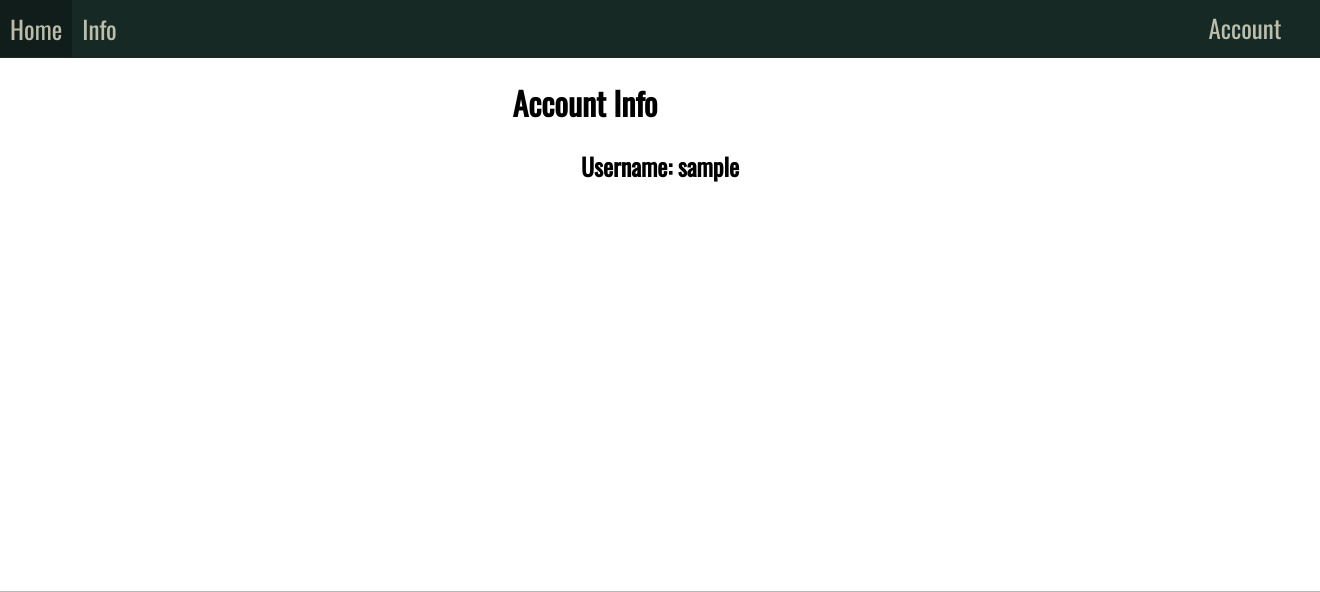
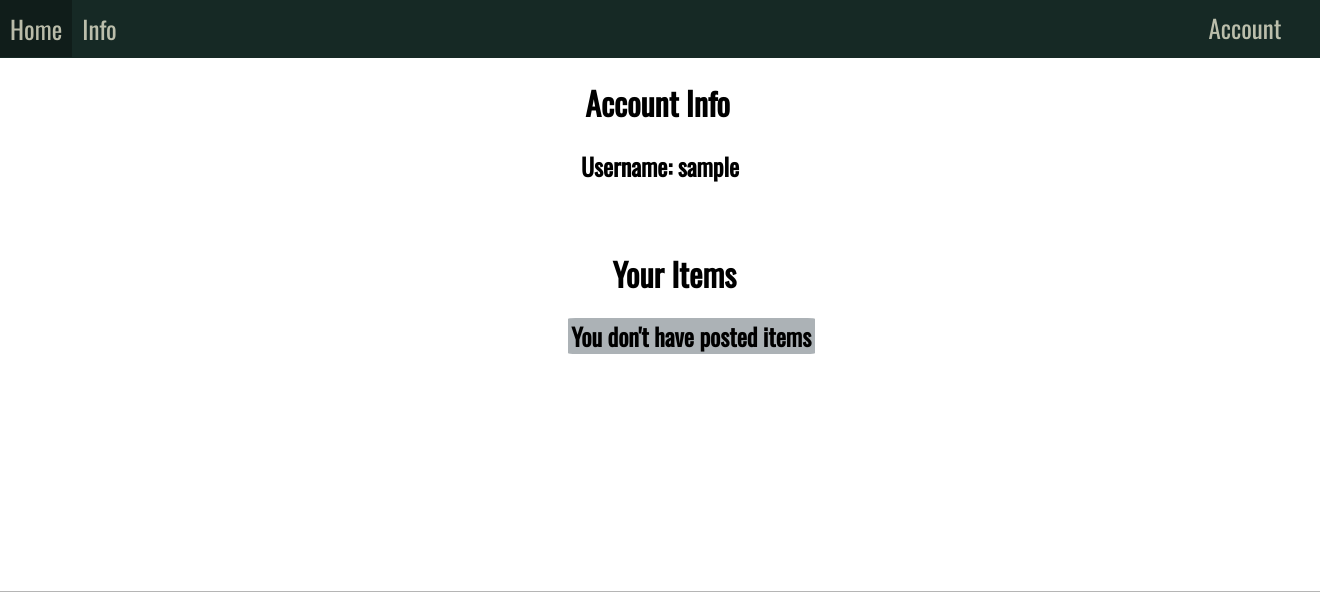
Before and after one commit to simicoder/DjangoShop, a Django app: page /account in a window 1320 px wide. Shown: the top 592 px of the page. Run offline with Django 3.2, Linux system fonts and the light colour scheme; the visitor is signed in with stand-in values (Sample User, id 1); data that the repository does not hold is empty.

Commit message:
account info customized

```diff
--- a/store/static/store/style.css
+++ b/store/static/store/style.css
@@ -330,3 +330,57 @@ button
     border-radius: 5px;
     color:white;
 }
+
+#signup-labels-container
+{
+    width: 13em;
+}
+
+#signup-title
+{
+    margin-left: 6em;
+}
+
+#password-helptext
+{
+    display: block;
+    font-size: 15px;
+}
+
+#account-product-list
+{
+    margin-top: 5%;
+    width: 70em;
+    min-height: 5em;
+    margin-left: 15%;
+}
+
+#account-title
+{
+    margin-left: 11%;
+}
+
+#account-youritems
+{
+    margin-left: 37%;
+}
+
+#account-items-navbar
+{
+    width: 100%;
+}
+
+#delete_all_button
+{
+    font-size: 20px;
+    margin-left: 36%;
+}
+
+#account-any-product-text
+{
+    margin-left: 33%;
+    border-radius: 3%;
+    background-color: rgba(163, 170, 175, 0.9);
+    width: 10.3em;
+    text-align: center;
+}
--- a/store/templates/store/account.html
+++ b/store/templates/store/account.html
@@ -1,9 +1,47 @@
 {% extends 'store/base.html' %}
 
 {% block content %}
-	<h1 align="center">Account Info</h1>
-    <h2 align="center">Username: {{ user.username }}</h1>
-    {% if user.emial %}
-    	<h2 align="center">Email: {{ user.email }}</h1>
-    {% endif %}
+	<div align="center">
+		<h1 id="account-title">Account Info</h1>
+    	<h2>Username: {{ user.username }}</h2>
+    	{% if user.emial %}
+    		<h2 align="center">Email: {{ user.email }}</h2>
+    	{% endif %}
+	</div>
+
+    <div id="account-product-list">
+    	<h1 id="account-youritems">Your Items</h1>
+    	{% if products %}
+	    	<div id="account-items-navbar">
+	    		<button id="delete_all_button" onclick="deleting_all();">Delete all items</button>
+	    	</div>
+	    	{% for product in products %}
+	        	<a class="products" align="center" href="/products/{{ product.id }}">
+	            	<img src="{{ product.images.all.first }}" height="200px" style="border-radius: 5px">
+	            	<h2>{{ product.title }}</h2>
+	            	<h2>{{ product.price }} $</h2>
+	        	</a>
+	    	{% endfor %}
+	    {% else %}
+	    	<h2 id="account-any-product-text">You don't have posted items</h2>
+    	{% endif %}
+	</div>
+
+	<script type="text/javascript">
+		function deleting_all()
+		{
+			var deleting_pop_up = document.createElement("DIV");
+	        deleting_pop_up.style.position = "absolute";
+	        deleting_pop_up.style.width = 40+"%";
+	        deleting_pop_up.style.height = 30+"%";
+	        deleting_pop_up.style.backgroundColor = "rgb(81,96,97)";
+	        deleting_pop_up.style.border = "black solid 2px";
+	        deleting_pop_up.style.marginLeft = 30+"%";
+	        deleting_pop_up.style.marginTop = 8+"%";
+	        deleting_pop_up.style.borderRadius = "5px";
+	        deleting_pop_up.id = "deleting_pop_up";
+	        document.getElementById('content').appendChild(deleting_pop_up);
+	        deleting_pop_up.insertAdjacentHTML( 'afterbegin', '<form align="center" action="" method="post">{% csrf_token %} <h1>Are you sure?</h1> <input type="submit" name="delete" value="Yes, I want delete all items"/><button id="cancel_deleting" onclick="deleting_pop_up.remove();">cancel</button> </form>');
+		}
+	</script>
 {% endblock content %}
--- a/store/templates/store/base.html
+++ b/store/templates/store/base.html
@@ -7,6 +7,7 @@
     {% load static %}
 	<link rel="stylesheet" href="{% static 'store\style.css' %}">
     <link href="https://fonts.googleapis.com/css?family=Oswald&display=swap" rel="stylesheet">
+    <script src="{% static 'store/app.js' %}"></script>
 </head>
 <body>
 
@@ -14,14 +15,6 @@
     <ol id="navbar-home-list">
         <li><a href="/">Home</a></li>
         <li><a href="/info">Info</a></li>
-        <!-- <li id="navbar-category-block">
-            <a href="/">Categories</a>
-            <ol id="navbar-categories">
-                {% for category in categories %}
-                <li><a href="/{{ category }}">{{ category }}</a></li>
-                {% endfor %}
-            </ol>
-        </li> -->
     </ol>
 
     <ol id="navbar-account-list">
@@ -37,6 +30,7 @@
         <li><a href="/account">Account</a>
             <ul>
                 <li><a href="/accounts/login">Login</a></li>
+                <li><a href="/signup/">Signup</a></li>
                 <li><a href="/accounts/password_reset">Reset Password</a></li>
             </ul>
         </li>
--- a/store/templates/store/createProduct.html
+++ b/store/templates/store/createProduct.html
@@ -23,7 +23,4 @@
                 <input type="submit" name="Save" value="Add"/>
             </form>
     </div>
-
-{% load static %}
-    <script src="{% static 'store/app.js' %}"></script>
 {% endblock content %}
--- a/store/views.py
+++ b/store/views.py
@@ -103,4 +103,12 @@ def product_view(request, id):
 
 @login_required
 def account_info_view(request):
-    return render(request, 'store/account.html')
+    queryset = Product.objects.filter(seller=request.user)
+
+    if request.POST.get("delete"):
+        queryset.delete()
+
+    context = {
+        'products': queryset
+    }
+    return render(request, 'store/account.html', context)
```
Also changed, not shown: store/templates/registration/signup.html (+14 -3 lines), media/images/nike-off-white_h4OXwn3.png (added), media/images/offwhite-tshirt_RhU7Q9X.png (added).
